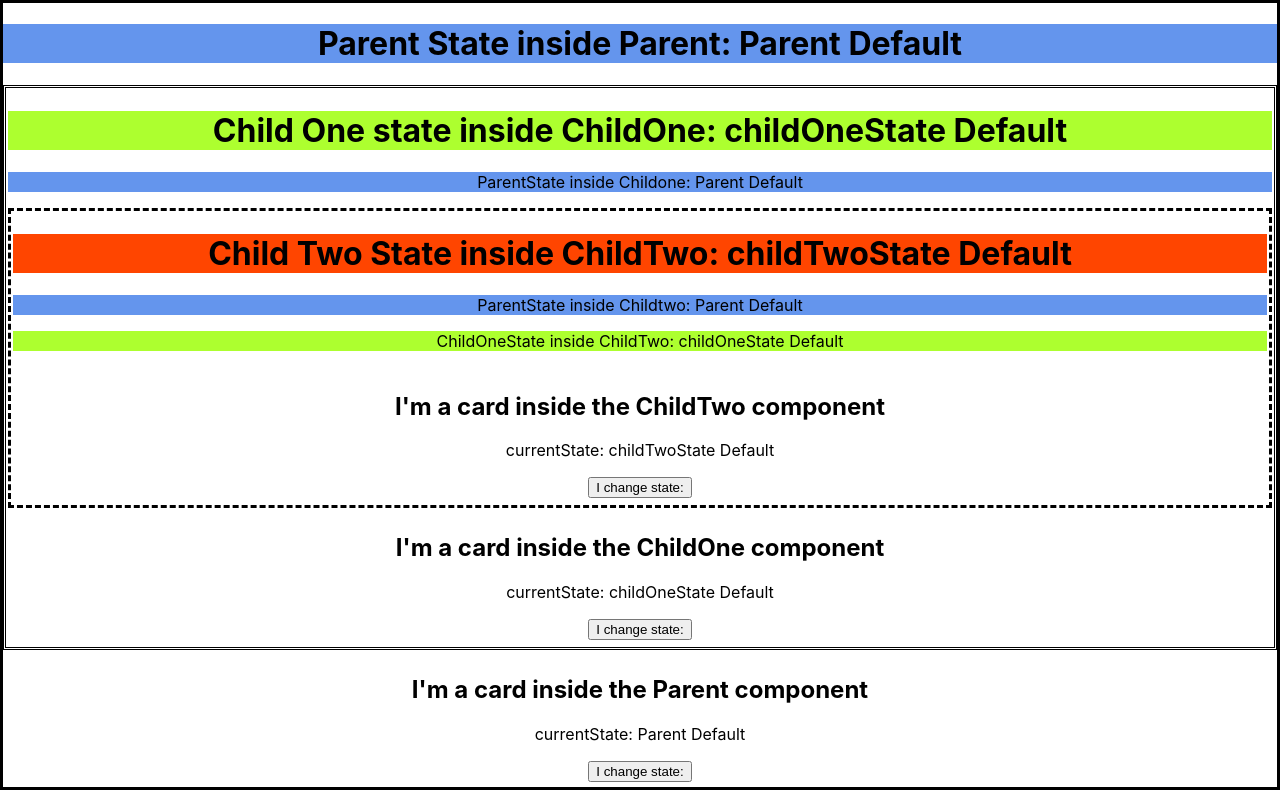
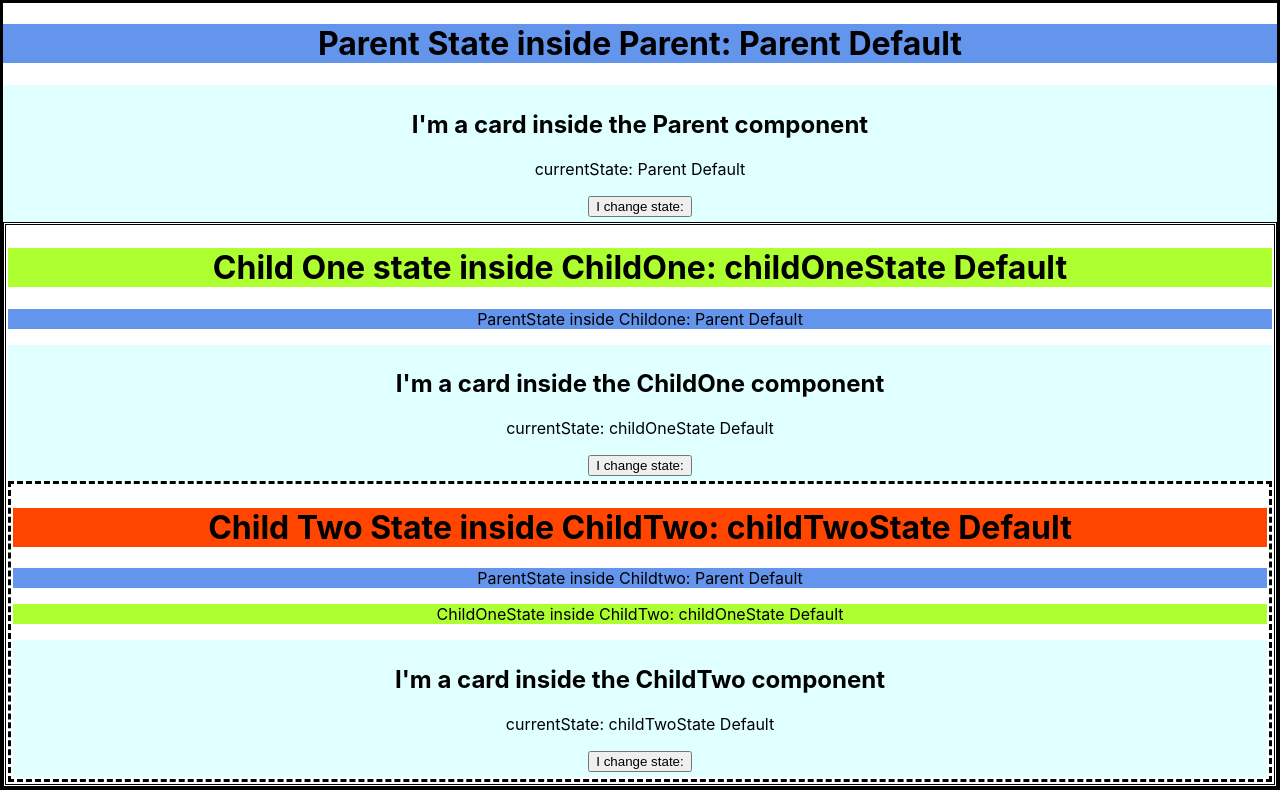
Before and after one commit to benochi/propdrill, a React (Create React App) app: page / in a window 1280 px wide. Built offline with nearby package versions, Linux system fonts and the light colour scheme.

Commit message:
moved cards around for fun and added BG color

```diff
--- a/src/App.css
+++ b/src/App.css
@@ -66,4 +66,5 @@
 .Card {
   flex: auto;
   padding: 5px;
+  background-color: lightcyan;
 }
--- a/src/components/ChildOne.js
+++ b/src/components/ChildOne.js
@@ -11,13 +11,14 @@ function ChildOne({parentState, setParentState}) {
     <div className="ChildOne">
       <h1 className="ChildOneState">Child One state inside ChildOne: {childOneState}</h1>
       <p className="ParentState">ParentState inside Childone: {parentState} </p>
+      <Card currentState={childOneState} setState={setchildOneState} msg={childOneMsg} title={title}/>
       <ChildTwo
         parentState={parentState}
         setParentState={setParentState}
         childOneState={childOneState}
         setchildOneState={setchildOneState}
       />
-      <Card currentState={childOneState} setState={setchildOneState} msg={childOneMsg} title={title}/>
+
     </div>
   );
 }
--- a/src/components/Parent.js
+++ b/src/components/Parent.js
@@ -11,8 +11,9 @@ function Parent() {
   return (
     <div className="Parent">
       <h1 className="ParentState">Parent State inside Parent: {parentState}</h1>
+      <Card currentState={parentState} setState={setParentState} msg={parentMsg} title={title}/>
       <ChildOne parentState={parentState} setParentState={setParentState} />
-      <Card currentState={parentState} setState={setParentState} msg={parentMsg} title={title}/>
+
     </div>
   );
 }
```
